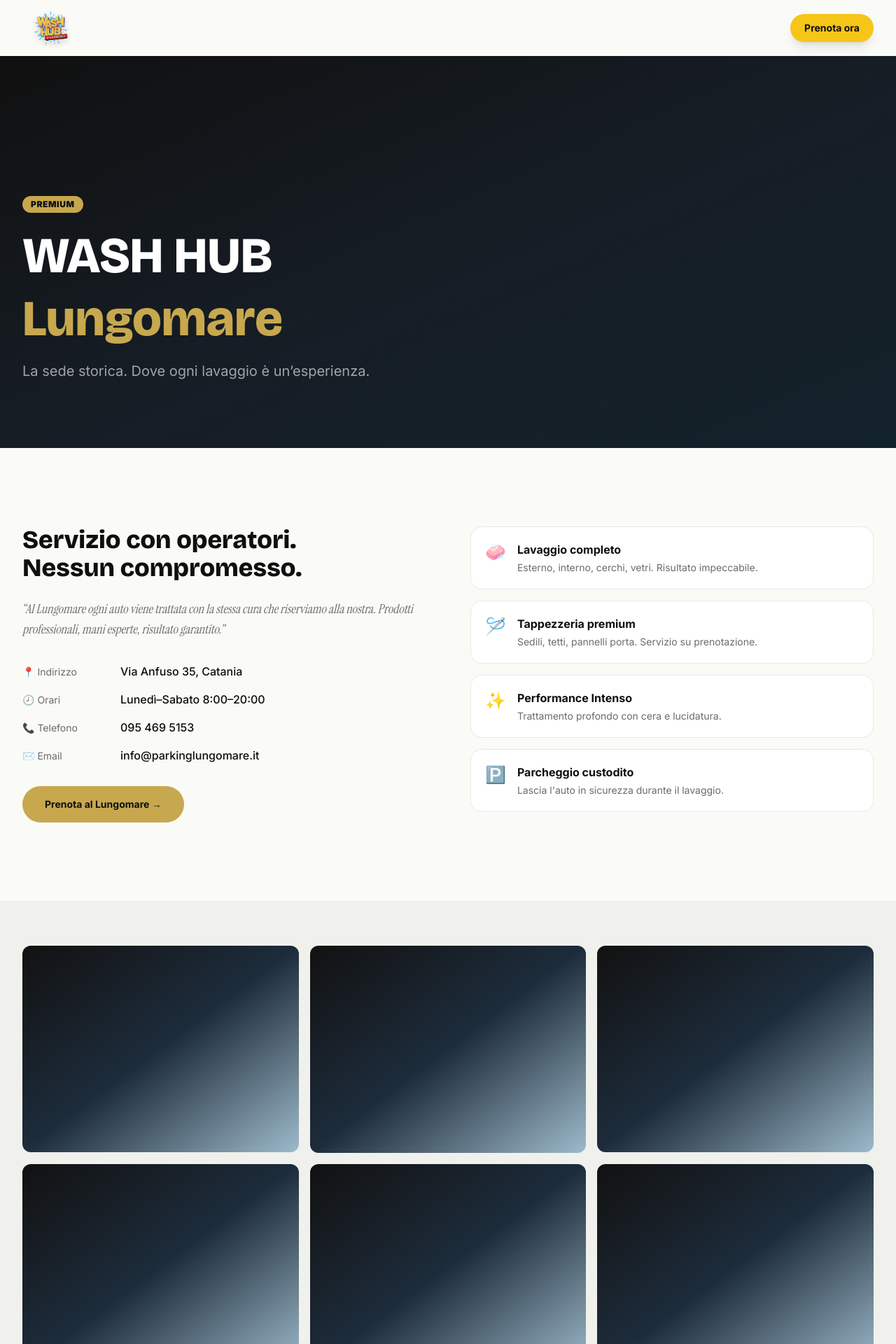
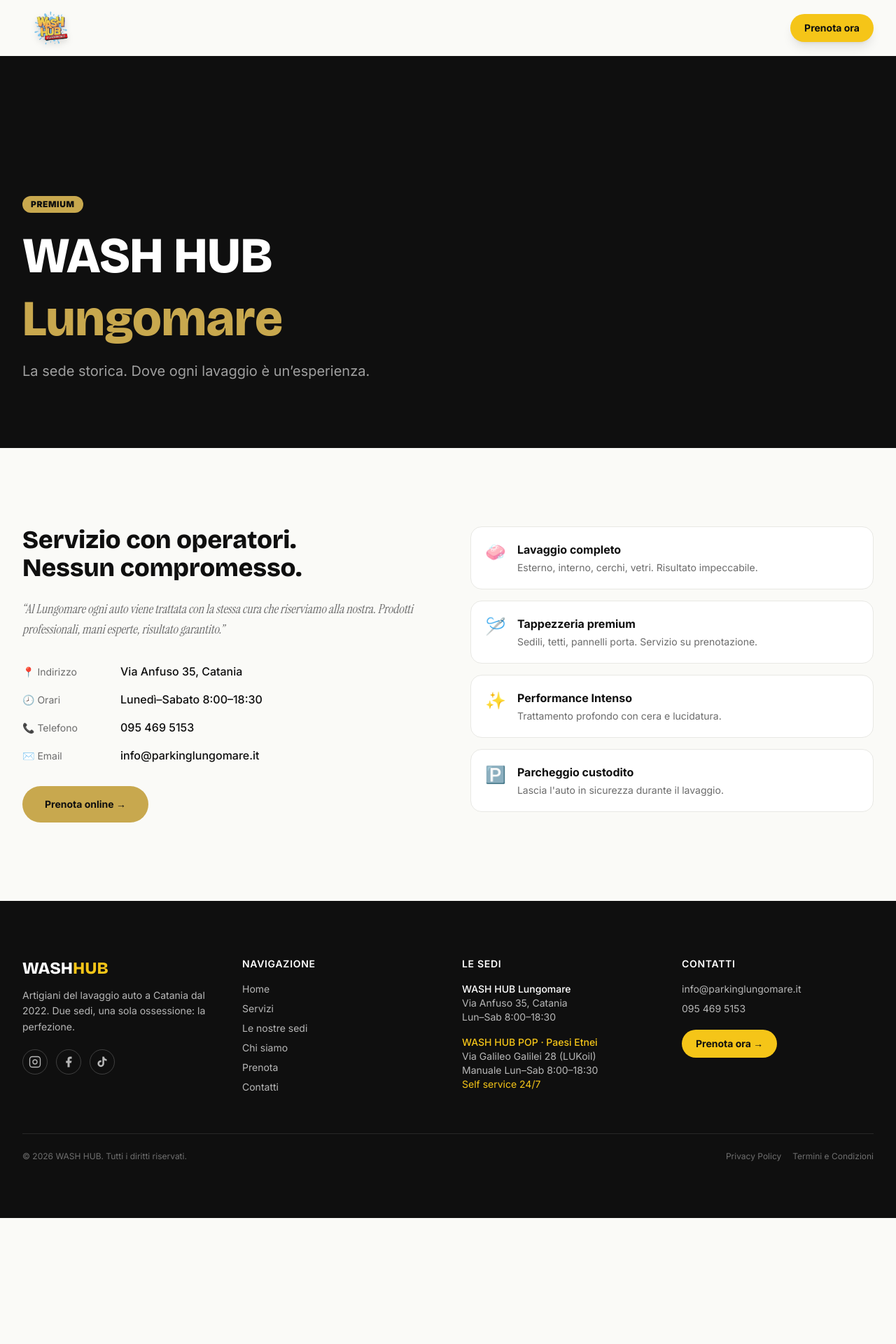
Before and after one commit to washhubct/wash-hub-site, a Next.js app: page /wash-hub-site/sedi/lungomare in a window 1280 px wide. Shown: the top 1920 px of the page at 70% size. After the commit the page ends 1740 px from the top, so only its background shows below. Built offline with nearby package versions, Linux system fonts and the light colour scheme.

Commit message:
feat(sedi): rimozione gallery/foto + orari lungomare 8-18:30
Co-Authored-By: Claude Sonnet 4.6 <noreply@anthropic.com>

```diff
--- a/src/app/contatti/page.tsx
+++ b/src/app/contatti/page.tsx
@@ -26,7 +26,7 @@ export default function ContattiPage() {
                 </h2>
                 <div className="space-y-3 text-sm text-[#6B6B6B]">
                   <p className="flex gap-3"><span>📍</span><span>Via Anfuso 35, Catania</span></p>
-                  <p className="flex gap-3"><span>🕗</span><span>Lun–Sab 8:00–20:00</span></p>
+                  <p className="flex gap-3"><span>🕗</span><span>Lun–Sab 8:00–18:30</span></p>
                   <p className="flex gap-3"><span>📞</span>
                     <a href="tel:+390954695153" className="text-[#0F0F0F] font-medium hover:text-[#C8A84E] transition-colors">
                       095 469 5153
--- a/src/app/sedi/lungomare/page.tsx
+++ b/src/app/sedi/lungomare/page.tsx
@@ -1,6 +1,5 @@
 import Link from 'next/link'
 import { AnimatedSection } from '@/components/ui/AnimatedSection'
-import { HiggsfieldImage } from '@/components/ui/HiggsfieldImage'
 import type { Metadata } from 'next'
 
 export const metadata: Metadata = {
@@ -13,11 +12,6 @@ export default function LungomareePage() {
     <div className="pt-20">
       {/* Hero */}
       <section className="relative min-h-[70vh] flex items-end overflow-hidden bg-[#0F0F0F]">
-        <HiggsfieldImage
-          prompt="luxury premium car wash station at golden hour, Catania seafront, professional operators washing luxury cars, warm cinematic light, editorial photography"
-          className="absolute inset-0 w-full h-full opacity-50"
-          aspectRatio="auto"
-        />
         <div className="relative z-10 max-w-7xl mx-auto px-5 md:px-8 pb-16 md:pb-24 w-full">
           <AnimatedSection>
             <span className="inline-block px-3 py-1 rounded-full text-xs font-black uppercase tracking-wider mb-4 bg-[#C8A84E] text-[#0F0F0F]">
@@ -51,7 +45,7 @@ export default function LungomareePage() {
               <div className="space-y-4">
                 {[
                   ['📍 Indirizzo', 'Via Anfuso 35, Catania'],
-                  ['🕗 Orari', 'Lunedì–Sabato 8:00–20:00'],
+                  ['🕗 Orari', 'Lunedì–Sabato 8:00–18:30'],
                   ['📞 Telefono', '095 469 5153'],
                   ['✉️ Email', 'info@parkinglungomare.it'],
                 ].map(([label, val]) => (
@@ -62,9 +56,9 @@ export default function LungomareePage() {
                 ))}
               </div>
               <Link href="/prenota"
-                className="inline-flex items-center mt-8 px-8 py-4 rounded-full font-bold text-sm hover:gap-3 transition-all"
+                className="inline-flex items-center mt-8 px-8 py-4 rounded-full font-bold text-sm transition-all hover:opacity-90"
                 style={{ background: '#C8A84E', color: '#0F0F0F' }}>
-                Prenota al Lungomare →
+                Prenota online →
               </Link>
             </AnimatedSection>
 
@@ -87,24 +81,6 @@ export default function LungomareePage() {
           </div>
         </div>
       </section>
-
-      {/* Gallery placeholder */}
-      <section className="py-16 bg-[#F0F0EC]">
-        <div className="max-w-7xl mx-auto px-5 md:px-8">
-          <AnimatedSection className="grid grid-cols-2 md:grid-cols-3 gap-4">
-            {[
-              'professional car washing a black luxury SUV, water droplets, cinematic close-up',
-              'detail of car wash brush on car surface, soap foam, dramatic light',
-              'interior car detailing, leather seats cleaned, professional tools, luxury',
-              'car wash exterior building at sunset, Catania, premium brand identity',
-              'wheel cleaning with professional equipment, water splash, close-up',
-              'smiling professional car wash operator, Catania Italy, premium service',
-            ].map((prompt, i) => (
-              <HiggsfieldImage key={i} prompt={prompt} className="rounded-xl w-full" aspectRatio="4/3" />
-            ))}
-          </AnimatedSection>
-        </div>
-      </section>
     </div>
   )
 }
--- a/src/app/sedi/paesi-etnei/page.tsx
+++ b/src/app/sedi/paesi-etnei/page.tsx
@@ -1,6 +1,4 @@
-import Link from 'next/link'
 import { AnimatedSection } from '@/components/ui/AnimatedSection'
-import { HiggsfieldImage } from '@/components/ui/HiggsfieldImage'
 import type { Metadata } from 'next'
 
 export const metadata: Metadata = {
@@ -13,11 +11,6 @@ export default function PaesiEtneiPage() {
     <div className="pt-20">
       {/* Hero giallo */}
       <section className="relative min-h-[70vh] flex items-end overflow-hidden bg-[#F5C518]">
-        <HiggsfieldImage
-          prompt="modern self-service car wash station at night, neon lights illuminating the structure, futuristic industrial design, Paesi Etnei Catania, energetic atmosphere, wide angle"
-          className="absolute inset-0 w-full h-full opacity-25"
-          aspectRatio="auto"
-        />
         <div className="relative z-10 max-w-7xl mx-auto px-5 md:px-8 pb-16 md:pb-24 w-full">
           <AnimatedSection>
             <span className="inline-block px-4 py-2 rounded-full text-sm font-black uppercase tracking-wider mb-4 bg-[#E63946] text-white">
@@ -35,7 +28,7 @@ export default function PaesiEtneiPage() {
         </div>
       </section>
 
-      {/* Il messaggio 24/7 in grande */}
+      {/* 24/7 */}
       <section className="bg-[#0F0F0F] py-16 md:py-20 text-center">
         <AnimatedSection>
           <p className="font-display text-6xl md:text-9xl font-black text-[#F5C518] leading-none"
@@ -67,12 +60,12 @@ export default function PaesiEtneiPage() {
                   ['🪙 Pagamento', 'Gettoni · Carta · Contactless'],
                 ].map(([label, val]) => (
                   <div key={label} className="flex gap-3 items-baseline">
-                    <span className="text-[#6B6B6B] text-sm w-32 shrink-0">{label}</span>
+                    <span className="text-[#6B6B6B] text-sm w-36 shrink-0">{label}</span>
                     <span className="font-medium text-[#0F0F0F]">{val}</span>
                   </div>
                 ))}
               </div>
-              <a href="https://maps.google.com" target="_blank" rel="noopener noreferrer"
+              <a href="https://maps.google.com/?q=Via+Galileo+Galilei+28+Paesi+Etnei+Catania" target="_blank" rel="noopener noreferrer"
                 className="inline-flex items-center gap-2 px-6 py-3 rounded-full border-2 border-[#0F0F0F] text-[#0F0F0F] font-semibold text-sm hover:bg-[#0F0F0F] hover:text-white transition-all">
                 Come arrivare →
               </a>
@@ -107,7 +100,7 @@ export default function PaesiEtneiPage() {
         </div>
       </section>
 
-      {/* CTA giallo */}
+      {/* CTA */}
       <section className="bg-[#F5C518] py-20 text-center">
         <AnimatedSection>
           <h2 className="font-display text-4xl md:text-5xl font-black text-[#0F0F0F] mb-4"
@@ -115,7 +108,7 @@ export default function PaesiEtneiPage() {
             Sempre aperto per te.
           </h2>
           <p className="text-[#0F0F0F]/60 text-lg mb-8">Passa quando vuoi, nessuna prenotazione necessaria.</p>
-          <a href="https://maps.google.com" target="_blank" rel="noopener noreferrer"
+          <a href="https://maps.google.com/?q=Via+Galileo+Galilei+28+Paesi+Etnei+Catania" target="_blank" rel="noopener noreferrer"
             className="inline-flex items-center gap-2 px-8 py-4 rounded-full bg-[#0F0F0F] text-white font-bold text-base hover:bg-[#1a1a1a] transition-all hover:scale-105">
             Indicazioni stradali →
           </a>
--- a/src/components/layout/Footer.tsx
+++ b/src/components/layout/Footer.tsx
@@ -66,7 +66,7 @@ export function Footer() {
               <div>
                 <p className="text-white font-medium">WASH HUB Lungomare</p>
                 <p>Via Anfuso 35, Catania</p>
-                <p>Lun–Sab 8:00–20:00</p>
+                <p>Lun–Sab 8:00–18:30</p>
               </div>
               <div>
                 <p className="text-[#F5C518] font-medium">WASH HUB POP · Paesi Etnei</p>
```
